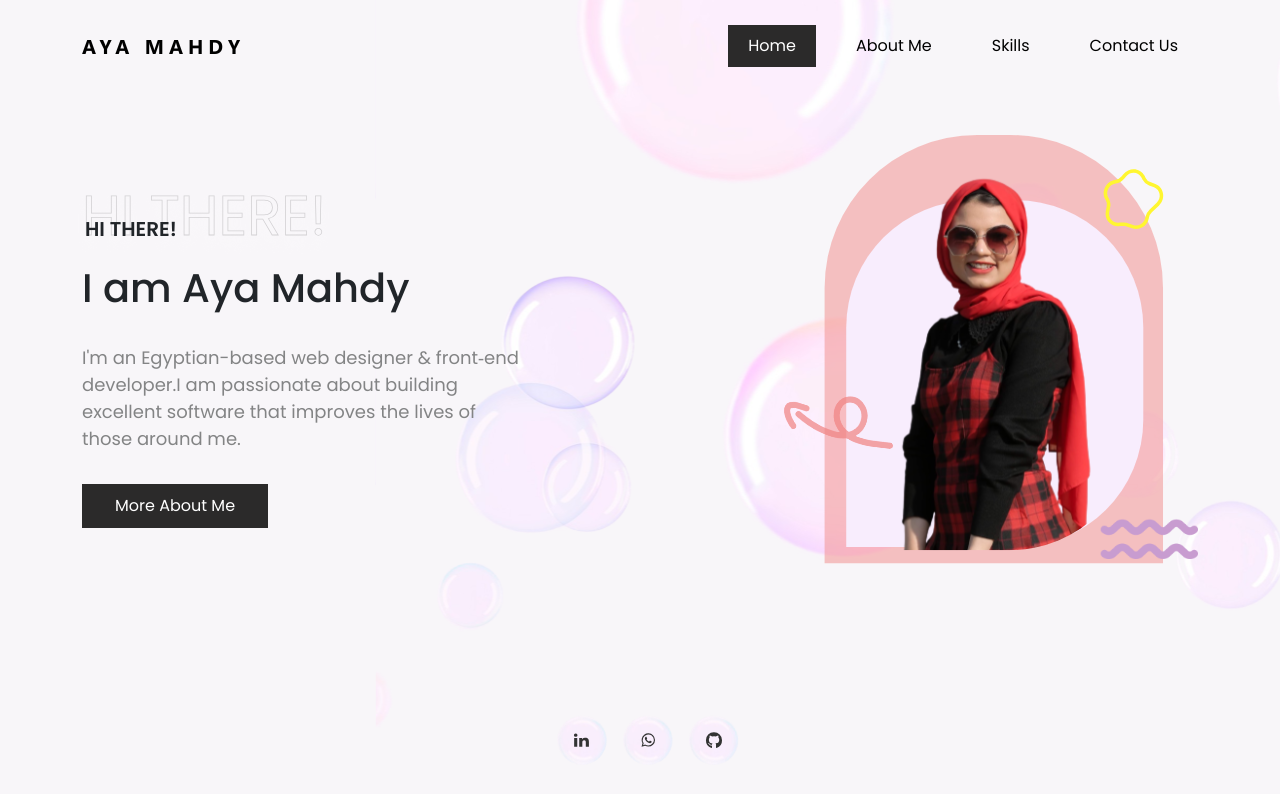
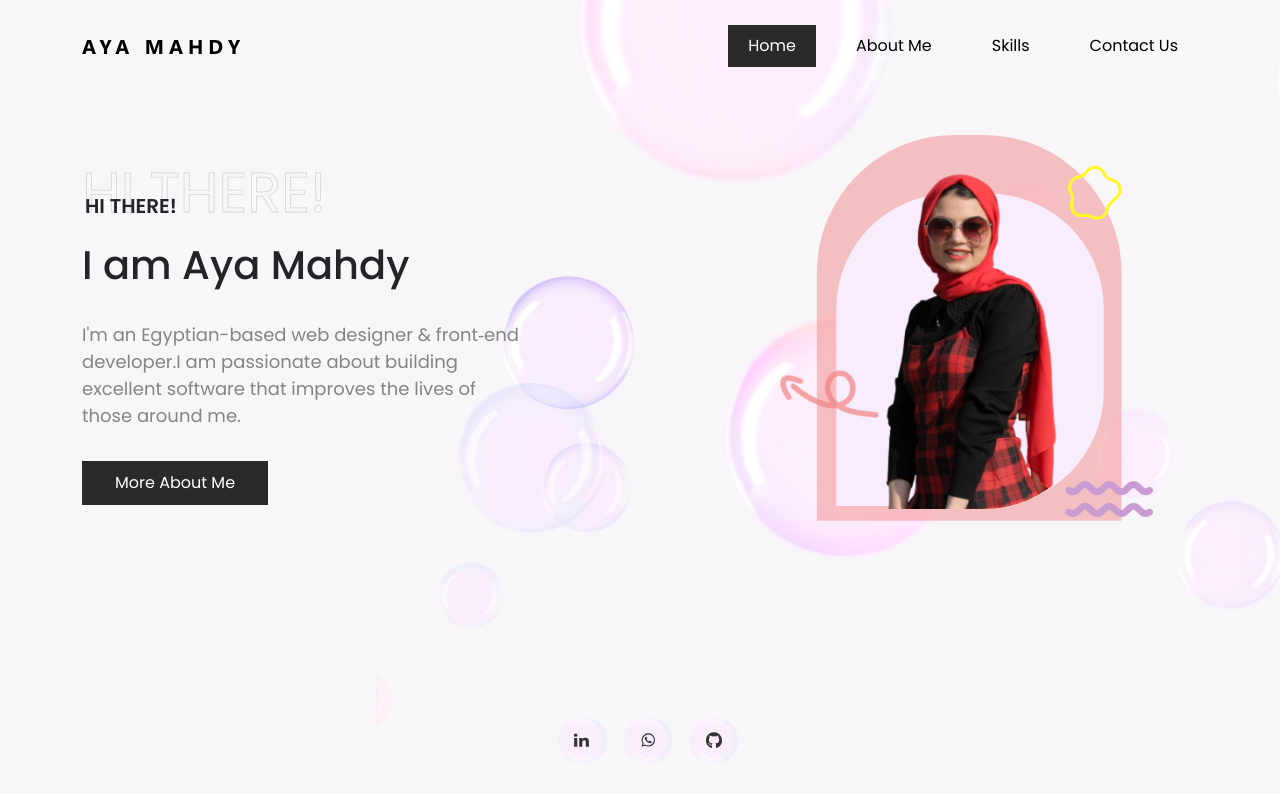
Before and after one commit to Ayamahdy2000/portfolio, a Nuxt app: page / in a window 1280 px wide. Shown: the top 794 px of the page. Built offline with nearby package versions, Linux system fonts and the light colour scheme.

Commit message:
feat: style

```diff
--- a/assets/styles/pages/_index.scss
+++ b/assets/styles/pages/_index.scss
@@ -1,6 +1,7 @@
 .about {
-    img {
-        width: 100%;
+    .my-image {
+        width: 90%;
+
     }
 
     .about__desc {
--- a/pages/about.vue
+++ b/pages/about.vue
@@ -1,5 +1,5 @@
 <template>
-  <div class="about mb-5">
+  <div class="about ">
     <div class="generic-title">
       <p>About me</p>
       <h5>About me</h5>
--- a/pages/index.vue
+++ b/pages/index.vue
@@ -16,7 +16,7 @@
       </div>
 
       <div class="col-lg-5 col-md-6 col-12 order-md-2 order-1">
-        <img src="../assets/images/myImage.svg" alt="my-image" />
+        <img src="../assets/images/myImage.svg" class="my-image" alt="my-image" />
       </div>
     </div>
   </div>
```
